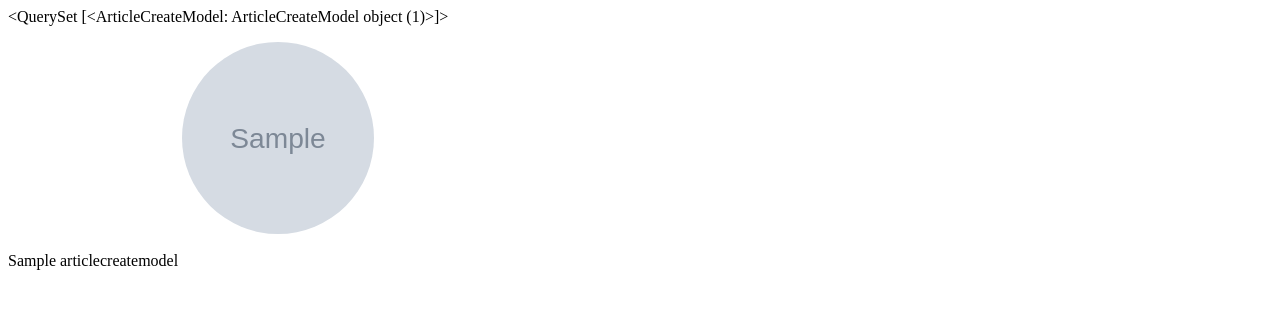
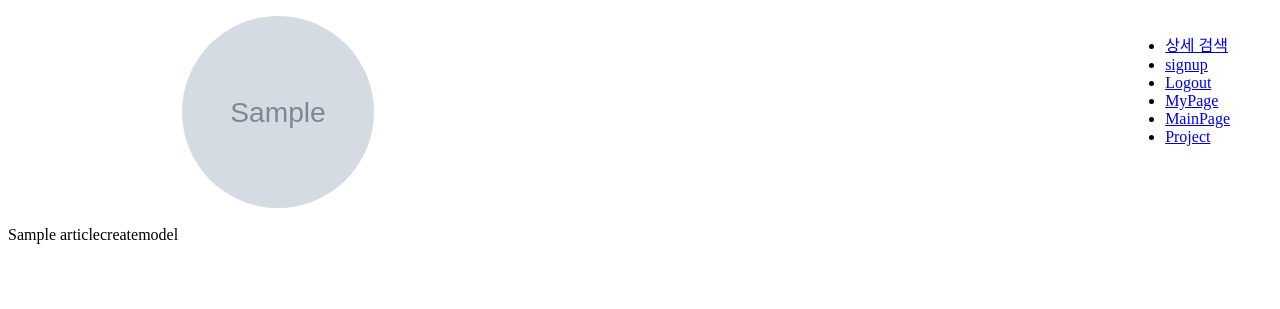
Before and after one commit to dirn0568/worldcup, a Django app: page /subscribe/subscribe_list in a window 1280 px wide. Shown: the top 309 px of the page. Run offline with Django 3.2, Linux system fonts and the light colour scheme; a user stored in the database is signed in; tables that the repository leaves empty hold one stand-in row (values such as "Sample post"); grey boxes marked "Sample" are stand-in pictures.

Commit message:
finish_template3

```diff
--- a/subscribeapp/templates/subscribe_list.html
+++ b/subscribeapp/templates/subscribe_list.html
@@ -4,9 +4,32 @@
     <meta charset="UTF-8">
     <title>Title</title>
 </head>
+<style>
+    .nav-container {
+        position: fixed;
+        right: 50px;
+    }
+
+</style>
 <body>
-    {{ article_subscribe }}
     <p></p>
+
+    <nav>
+        <ul class="nav-container">
+            <li><a href="{% url 'mainpage:search' %}">상세 검색</a></li>
+            <li><a href="{% url 'accountapp:create' %}">signup</a></li>
+            {% if not user.is_authenticated %}
+                <li><a href="{% url 'accountapp:login' %}">login</a></li>
+            {% else %}
+                <li><a href="{% url 'accountapp:logout' %}">Logout</a></li>
+                <li><a href="{% url 'accountapp:detail' pk=user.pk %}">MyPage</a></li>
+            {% endif %}
+                <li><a href="{% url 'mainpage:mainpage' %}">MainPage</a></li>
+                <li><a href="{% url 'projectapp:project_list' %}">Project</a></li>
+        </ul>
+    </nav>
+
+
     {% for subscribe in article_subscribe %}
         {{ subscribe.article_title }}
         <img src="{{ subscribe.article_img.url }}" alt=""
```
